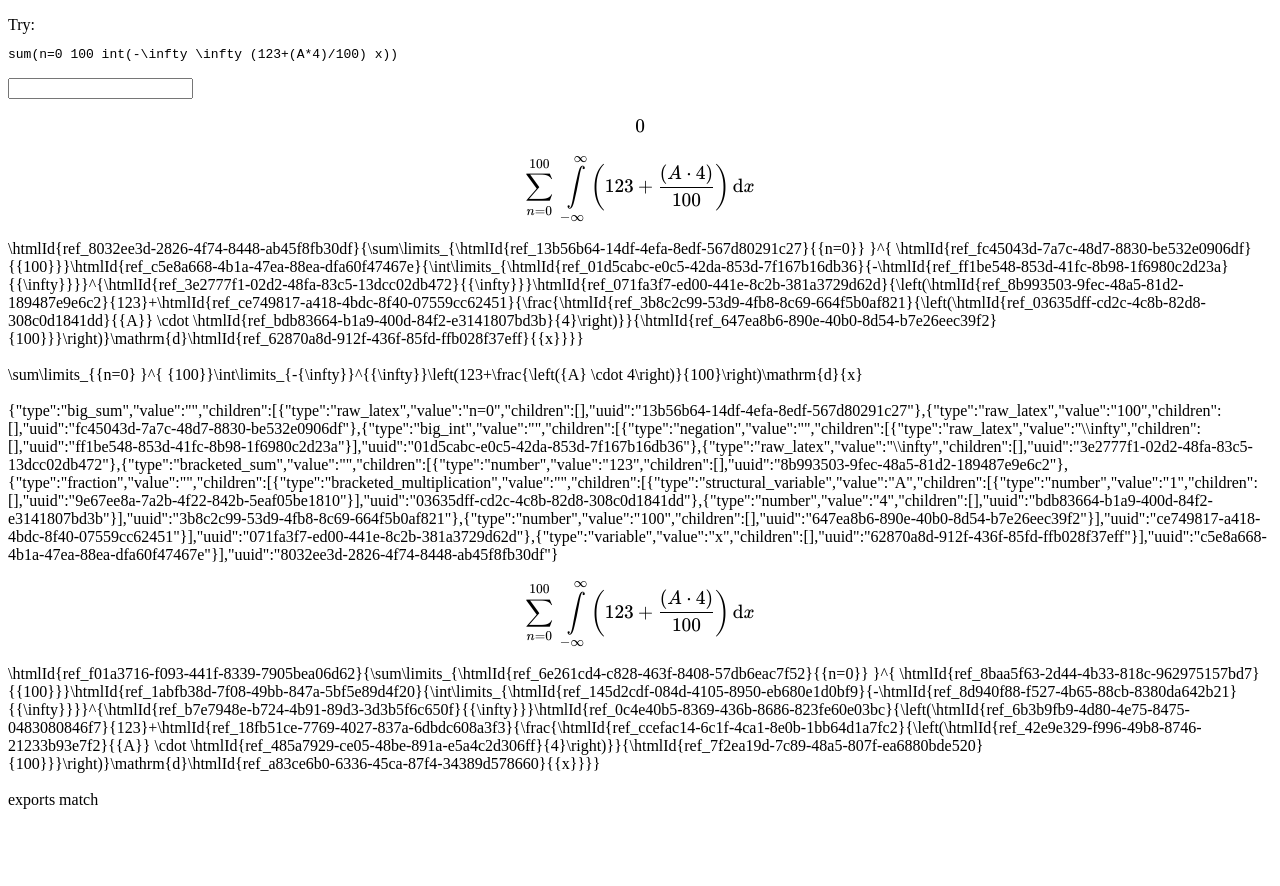
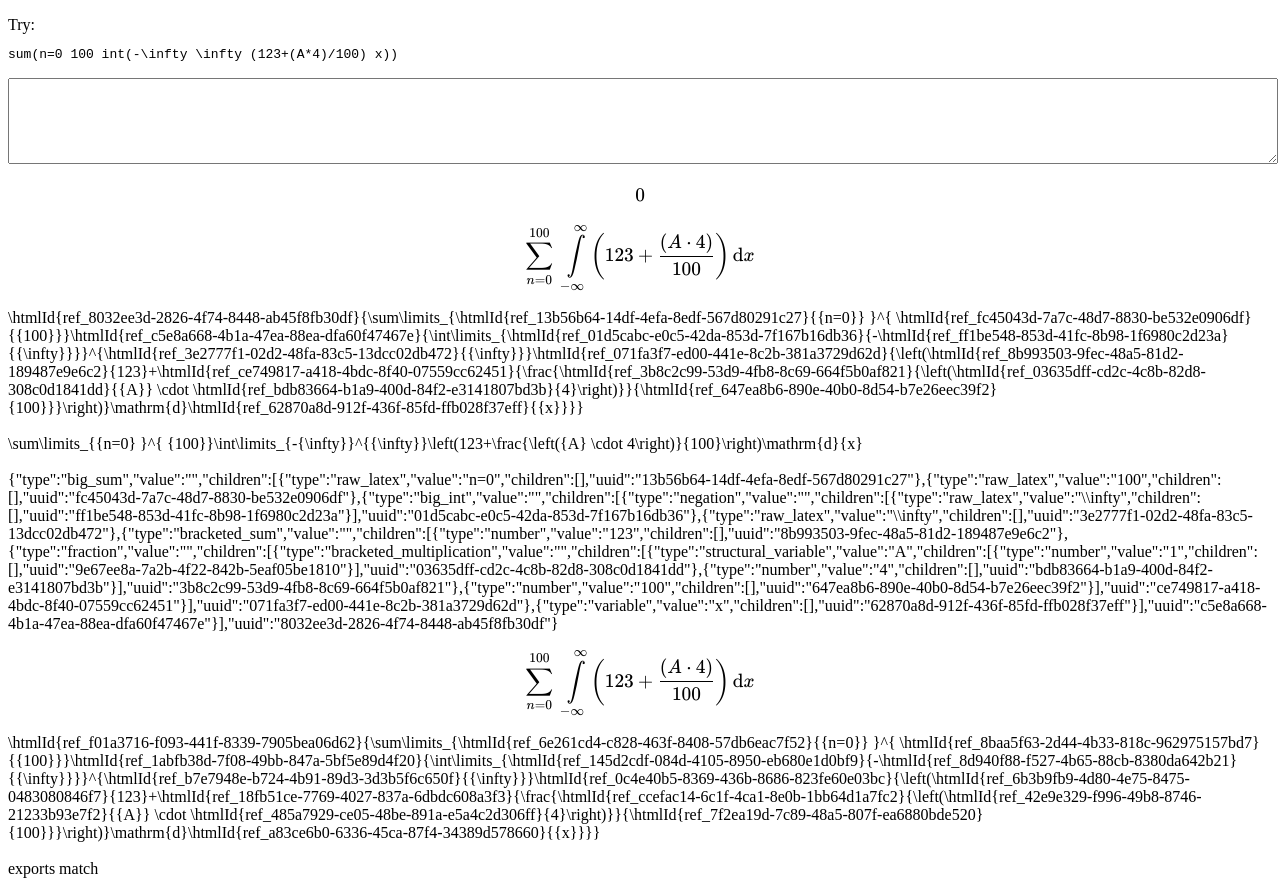
Before and after one commit to jonas-kell/math-manipulator, a Vue app: page / in a window 1280 px wide. Before the commit the page ends 817 px from the top, so only its background shows below. Built offline with nearby package versions, Linux system fonts and the light colour scheme.

Commit message:
feat: nicer input

```diff
--- a/src/App.vue
+++ b/src/App.vue
@@ -63,7 +63,7 @@
 
 <template>
     <p>Try: <pre>sum(n=0 100 int(-\infty \infty (123+(A*4)/100) x))</pre></p>
-    <input type="text" name="test" id="test" v-model="text" />
+    <textarea name="test" id="test" v-model="text" style="width: 100%; min-height: 6em;" />
     <KatexRenderer
         v-if="parsedOperator"
         :katex-input="parsedOperator.getFormulaString()"
```
